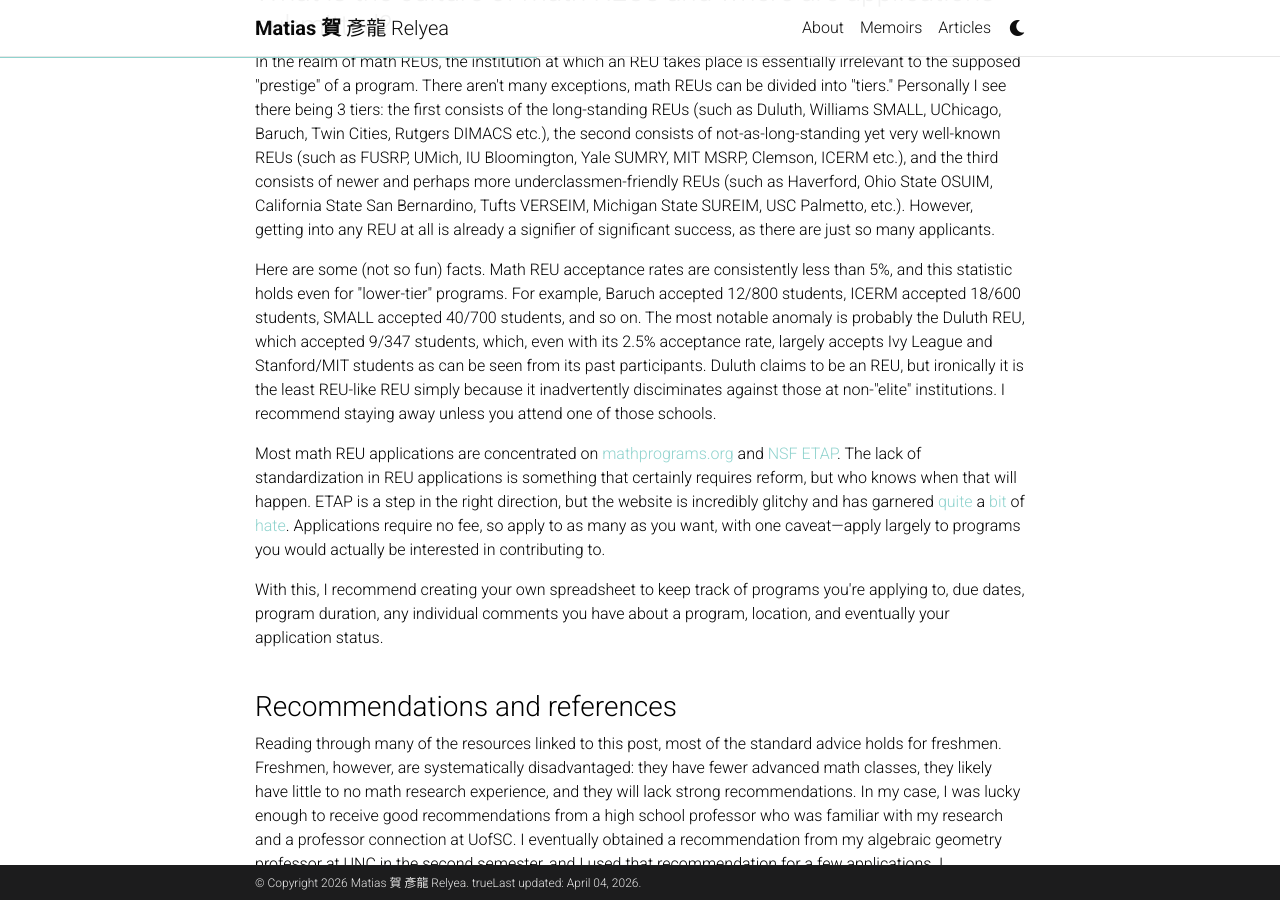
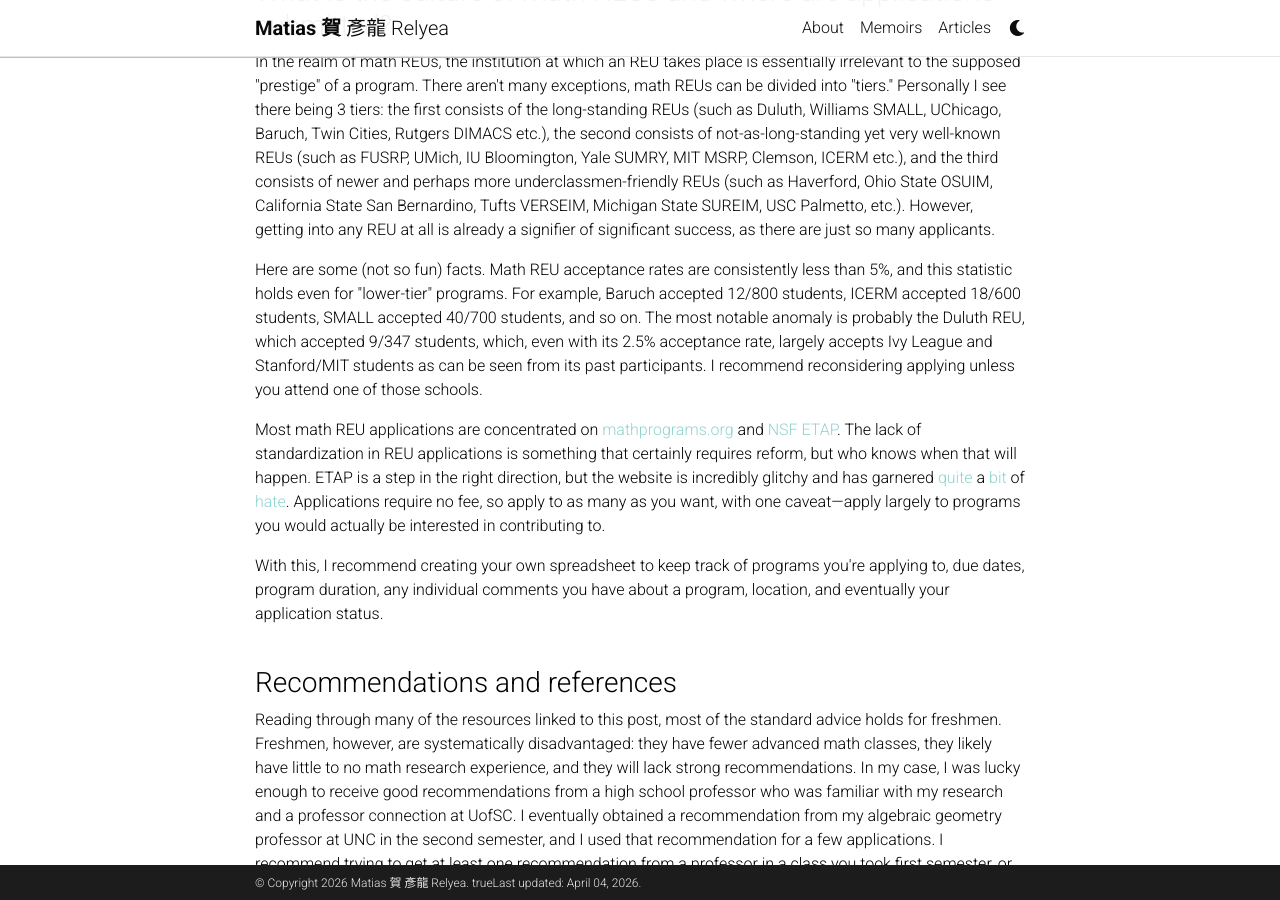
Before and after one commit to Quadcryo/quadcryo, a Jekyll site: the page built from _posts/2026-03-31-mathreus.md, in a window 1280 px wide and 900 px high, scrolled down 2399 px. Built offline with Jekyll 4.4.1, drawn with Linux system fonts in a browser that asks for light colours; comment, search, counter and statistics services are not loaded; a style sheet for code colours, icons or effects is not loaded.

Commit message:
duluth update lmao

```diff
--- a/_posts/2026-03-31-mathreus.md
+++ b/_posts/2026-03-31-mathreus.md
@@ -33,7 +33,7 @@ tags: mathematics
 
 <p> In the realm of math REUs, the institution at which an REU takes place is essentially irrelevant to the supposed "prestige" of a program. There aren't many exceptions, math REUs can be divided into "tiers." Personally I see there being 3 tiers: the first consists of the long-standing REUs (such as Duluth, Williams SMALL, UChicago, Baruch, Twin Cities, Rutgers DIMACS etc.), the second consists of not-as-long-standing yet very well-known REUs (such as FUSRP, UMich, IU Bloomington, Yale SUMRY, MIT MSRP, Clemson, ICERM etc.), and the third consists of newer and perhaps more underclassmen-friendly REUs (such as Haverford, Ohio State OSUIM, California State San Bernardino, Tufts VERSEIM, Michigan State SUREIM, USC Palmetto, etc.). However, getting into any REU at all is already a signifier of significant success, as there are just so many applicants. </p>
 
-<p> Here are some (not so fun) facts. Math REU acceptance rates are consistently less than 5%, and this statistic holds even for "lower-tier" programs. For example, Baruch accepted 12/800 students, ICERM accepted 18/600 students, SMALL accepted 40/700 students, and so on. The most notable anomaly is probably the Duluth REU, which accepted 9/347 students, which, even with its 2.5% acceptance rate, largely accepts Ivy League and Stanford/MIT students as can be seen from its past participants. Duluth claims to be an REU, but ironically it is the least REU-like REU simply because it inadvertently disciminates against those at non-"elite" institutions. I recommend staying away unless you attend one of those schools. </p>
+<p> Here are some (not so fun) facts. Math REU acceptance rates are consistently less than 5%, and this statistic holds even for "lower-tier" programs. For example, Baruch accepted 12/800 students, ICERM accepted 18/600 students, SMALL accepted 40/700 students, and so on. The most notable anomaly is probably the Duluth REU, which accepted 9/347 students, which, even with its 2.5% acceptance rate, largely accepts Ivy League and Stanford/MIT students as can be seen from its past participants. I recommend reconsidering applying unless you attend one of those schools. </p>
 
 <p> Most math REU applications are concentrated on <a href="https://www.mathprograms.org/">mathprograms.org</a> and <a href="https://etap.nsf.gov/">NSF ETAP</a>. The lack of standardization in REU applications is something that certainly requires reform, but who knows when that will happen. ETAP is a step in the right direction, but the website is incredibly glitchy and has garnered <a href="https://www.reddit.com/r/REU/comments/1hpwyvs/i_hate_the_nsf_etap_website/">quite</a> a <a href="https://www.reddit.com/r/REU/comments/1qtbxye/nsf_etap_slander/">bit</a> of <a href="https://www.reddit.com/r/REU/comments/1r9lco4/how_it_feels_to_see_the_submission_confirmation/">hate</a>. Applications require no fee, so apply to as many as you want, with one caveat—apply largely to programs you would actually be interested in contributing to.
 
```
